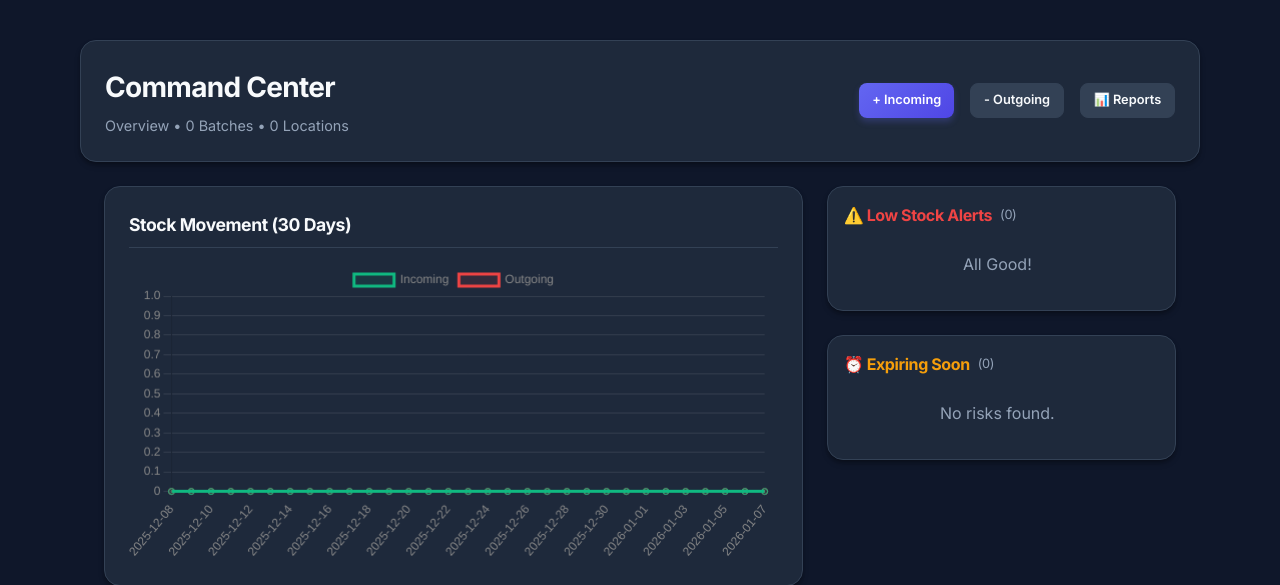
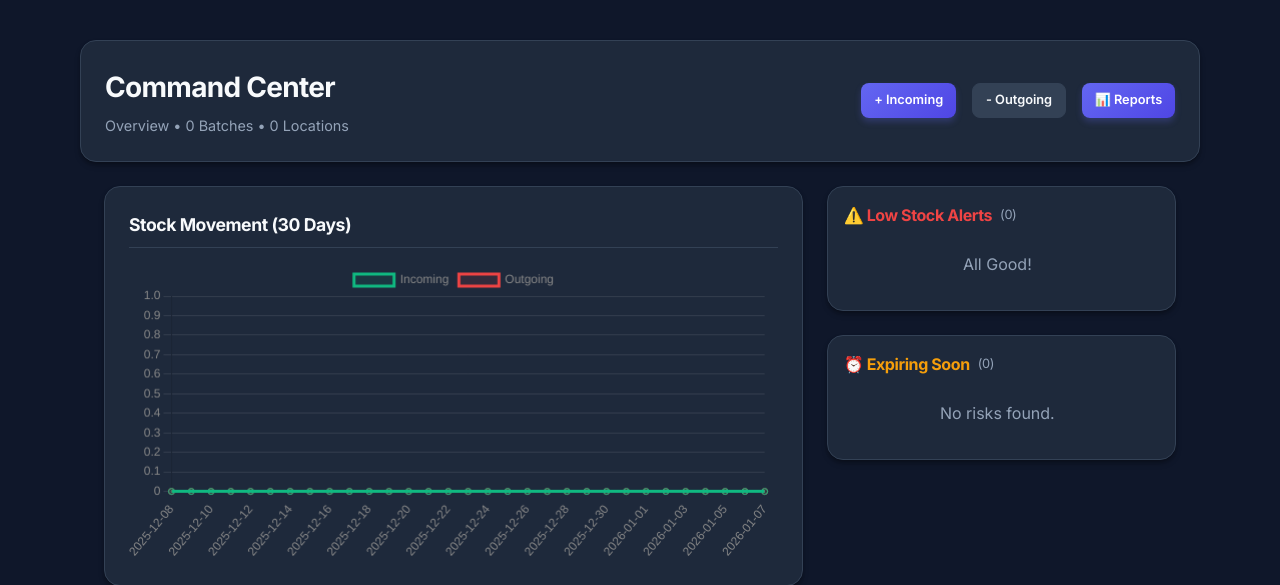
Before and after one commit to Cal2-0/HK, a Flask app: page /dashboard in a window 1280 px wide. Shown: the part 78-663 px from the top of the page. Run offline with Flask 3, Linux system fonts and the light colour scheme; the visitor is signed in with stand-in values (Sample User, id 1); data that the repository does not hold is empty.

Commit message:
UI Fix: Make Reports button on dashboard clearly clickable

```diff
--- a/templates/dashboard.html
+++ b/templates/dashboard.html
@@ -12,9 +12,7 @@
     <div class="actions" style="display: flex; gap: 1rem; flex-wrap: wrap;">
       <a href="{{ url_for('incoming') }}" class="btn btn-primary btn-sm"><span>+ Incoming</span></a>
       <a href="{{ url_for('outgoing') }}" class="btn btn-secondary btn-sm"><span>- Outgoing</span></a>
-      <a href="{{ url_for('reports') }}" class="btn btn-secondary btn-sm"
-        style="background: var(--bg-input); color: var(--text-main); border-color: var(--border-color);"><span>📊
-          Reports</span></a>
+      <a href="{{ url_for('reports') }}" class="btn btn-primary btn-sm">📊 Reports</a>
     </div>
   </div>
 </div>
```
